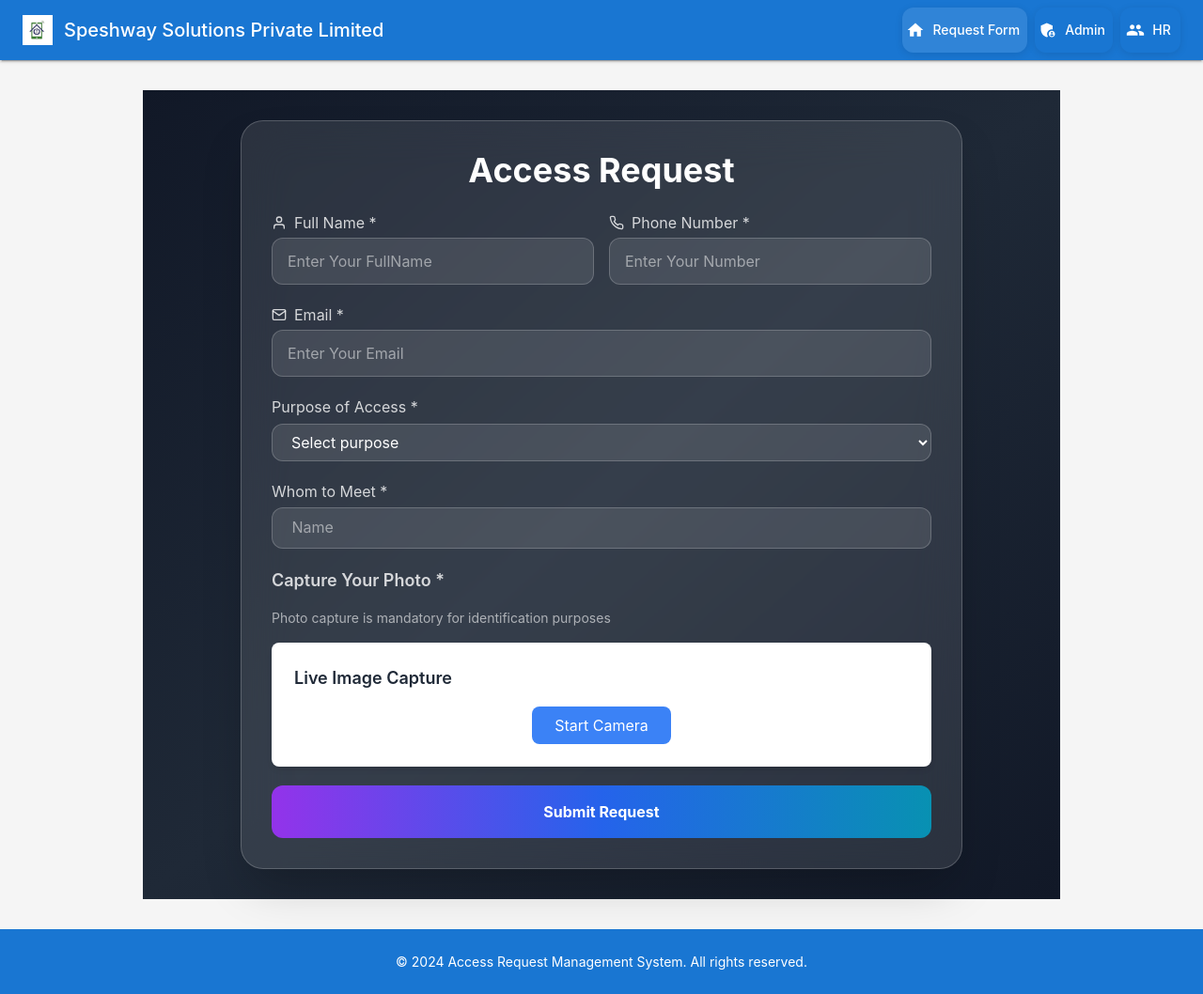
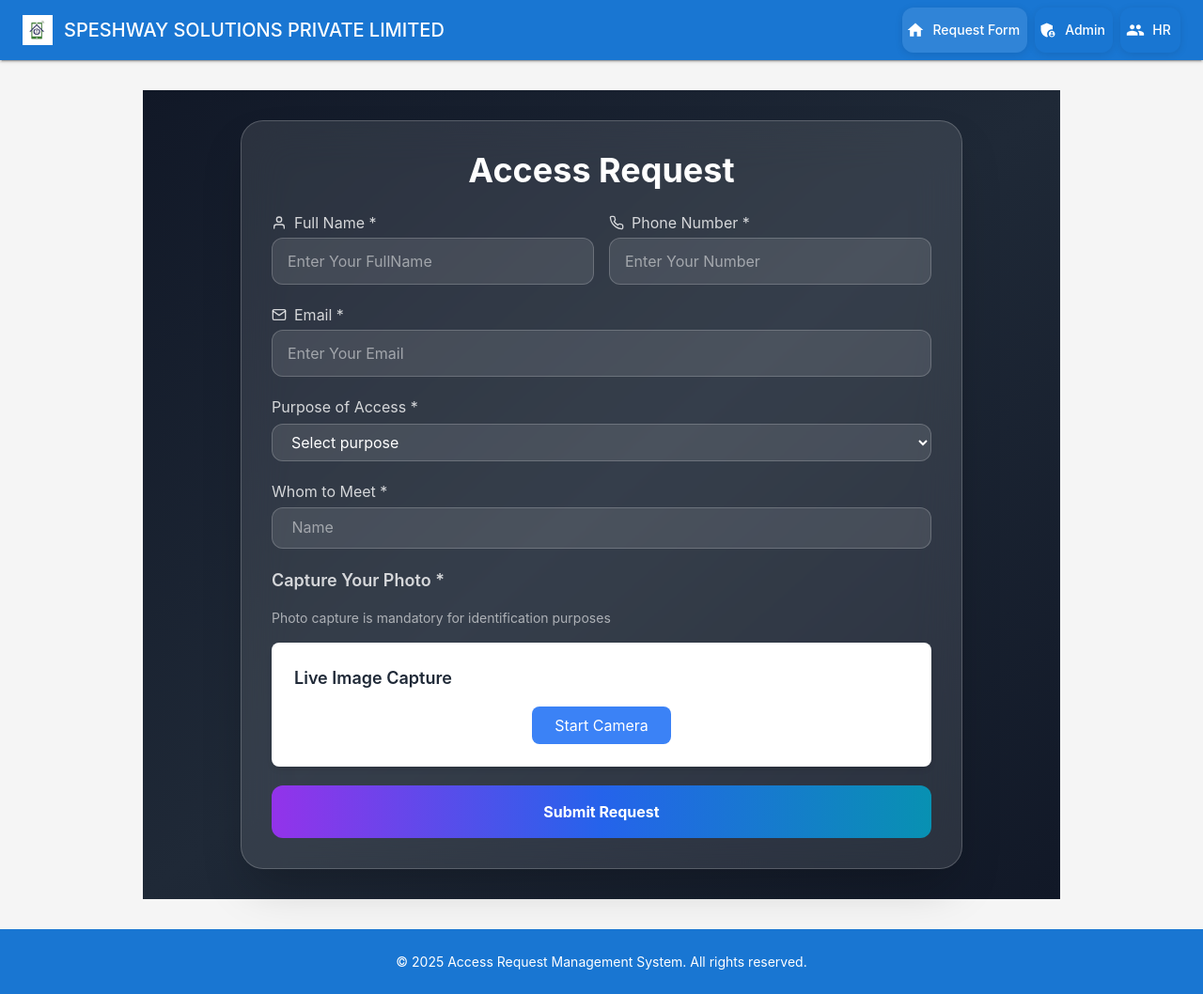
Before and after one commit to Charan951/Qr, a React (Create React App) app in the folder client/: page / in a window 1280 px wide. Shown: the whole page at 94% size. Built offline with nearby package versions, Linux system fonts and the light colour scheme; no server answers.

Commit message:
Update Layout.js

```diff
--- a/client/src/components/Layout.js
+++ b/client/src/components/Layout.js
@@ -164,7 +164,7 @@ const Layout = ({ children }) => {
                     display: { xs: 'none', sm: 'block' }
                   }}
                 >
-                  Speshway Solutions Private Limited
+                  SPESHWAY SOLUTIONS PRIVATE LIMITED
                 </Typography>
                 <Typography
                   variant="h6"
@@ -337,7 +337,7 @@ const Layout = ({ children }) => {
             fontSize: { xs: '0.75rem', sm: '0.875rem' }
           }}
         >
-          © 2024 Access Request Management System. All rights reserved.
+          © 2025 Access Request Management System. All rights reserved.
         </Typography>
       </Box>
       </motion.div>
```
